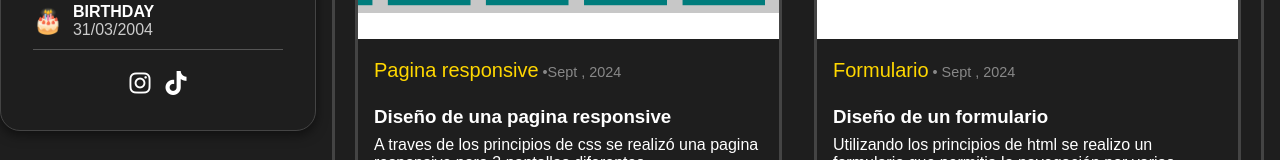
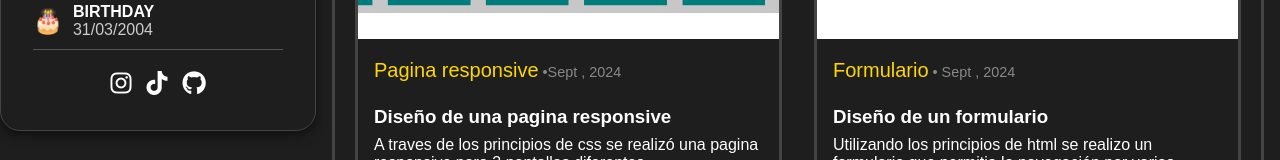
Before and after one commit to xSonts/Portafolio2.0, a React (Vite) app: page / in a window 1280 px wide. Shown: the part 374-534 px from the top of the page. Built offline with nearby package versions, Linux system fonts and the light colour scheme.

Commit message:
se agrego el icono de github

```diff
--- a/src/Componentes/Sidebar.jsx
+++ b/src/Componentes/Sidebar.jsx
@@ -54,6 +54,9 @@ const Sidebar = () => {
                         <a href="https://www.tiktok.com/@tu_usuario" target="_blank" class="redes-icono">
                             <i class="fab fa-tiktok"></i>
                         </a>
+                        <a href="https://github.com/xSonts" target="_blank" class="redes-icono">
+                            <i class="fab fa-github"></i>
+                        </a>
                     </div>
                 </div>
             </aside>
--- a/src/Css/Sidebar.css
+++ b/src/Css/Sidebar.css
@@ -103,7 +103,7 @@
   }
 
   .redes-icono:hover {
-    color: #ff4081;
+    color: var(--accent-color);
   }
 
 @media (min-width: 768px) {
```
